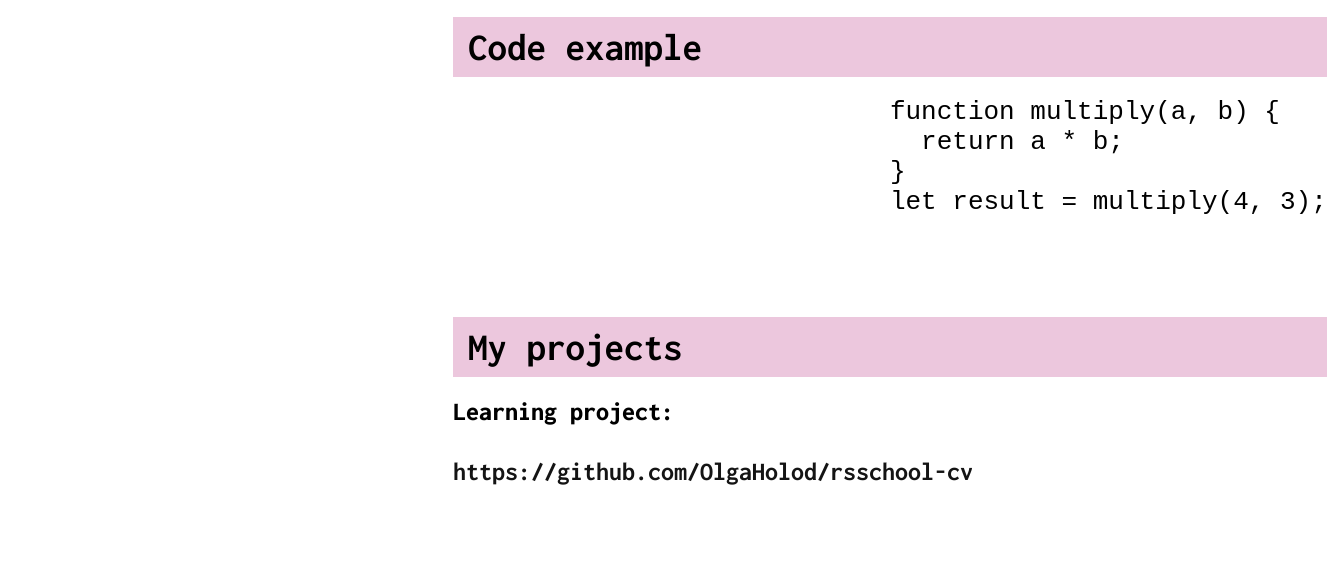
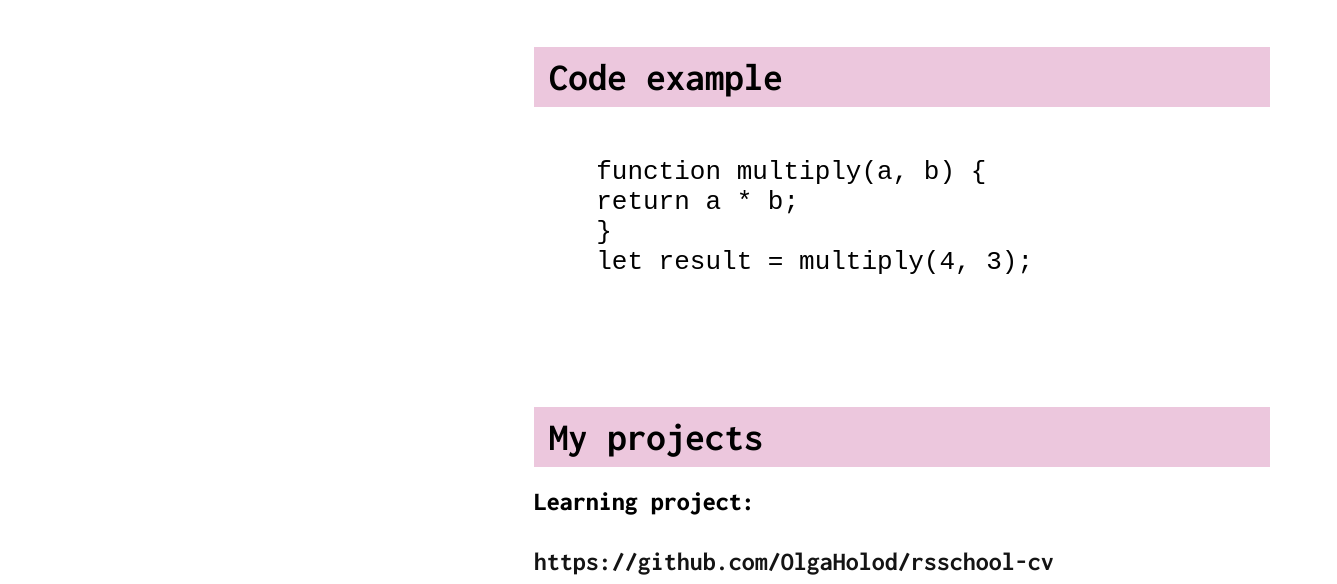
Before and after one commit to OlgaHolod/rsschool-cv, a plain HTML site: page index.html in a window 1280 px wide. Shown: the part 1543-2127 px from the top of the page, 1337 px wide, since content can reach past the window. Drawn offline with Linux system fonts and the light colour scheme; a web font is replaced by a local one.

Commit message:
init: update code

```diff
--- a/index.html
+++ b/index.html
@@ -85,12 +85,16 @@
                     </section>
                     <section class="section" id="Code">
                         <h2>Code example</h2>
-                        <p><code><pre>
-                            function multiply(a, b) {
-                              return a * b;
-                            }
-                            let result = multiply(4, 3);
-                          </pre></code></p>
+                        <p>
+                            <pre>
+                                <code>
+    function multiply(a, b) {
+    return a * b;
+    }
+    let result = multiply(4, 3);
+                                </code>
+                            </pre>
+                        </p>
                     </section>
                     <section class="section" id="Project">
                         <h2>My projects</h2>
--- a/style.css
+++ b/style.css
@@ -110,7 +110,6 @@ p {
     padding-top: 20px;
     padding-left: 50px;
 }
-
 .projects {
     width: 450px;
     height: 250px;
```
